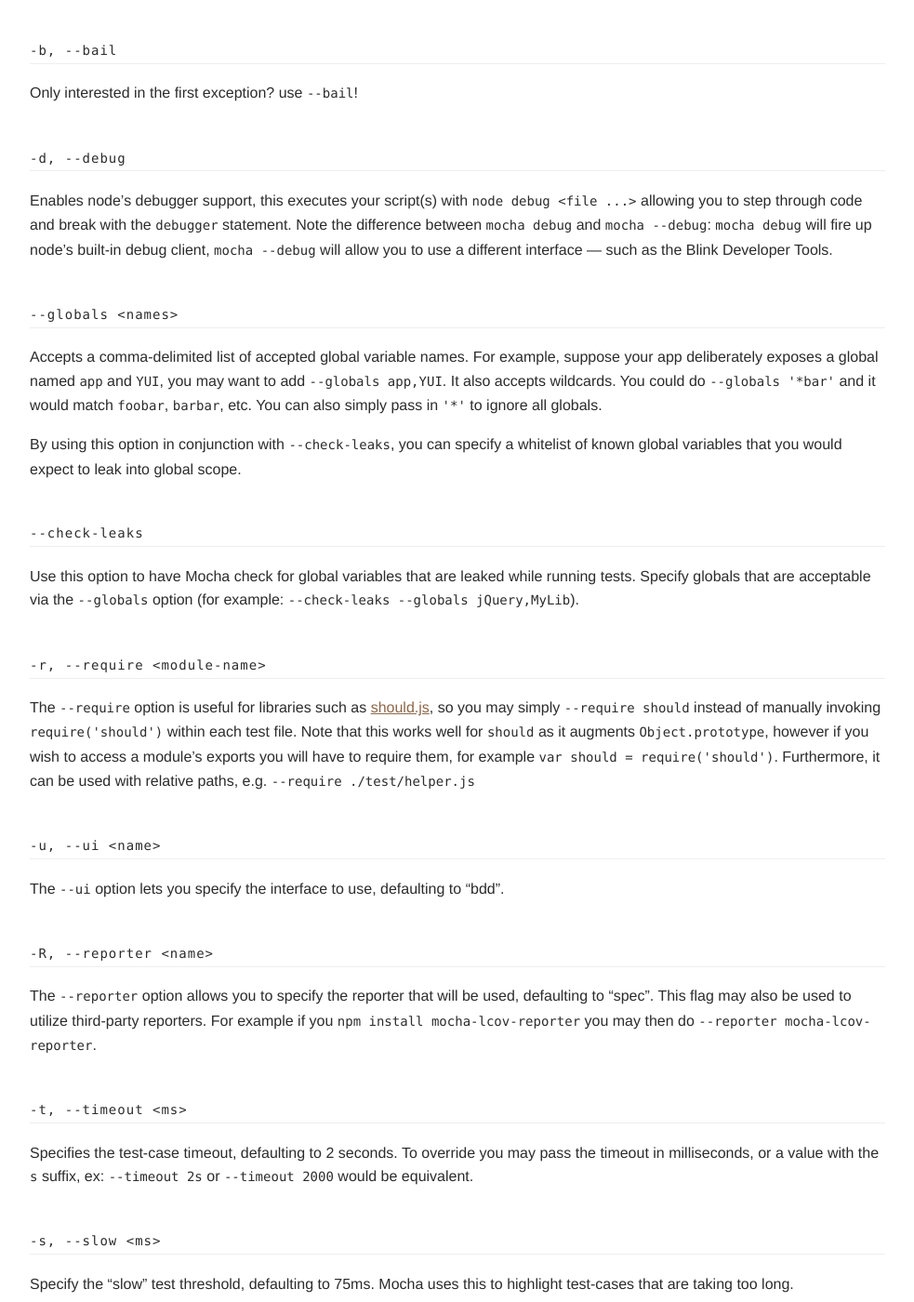
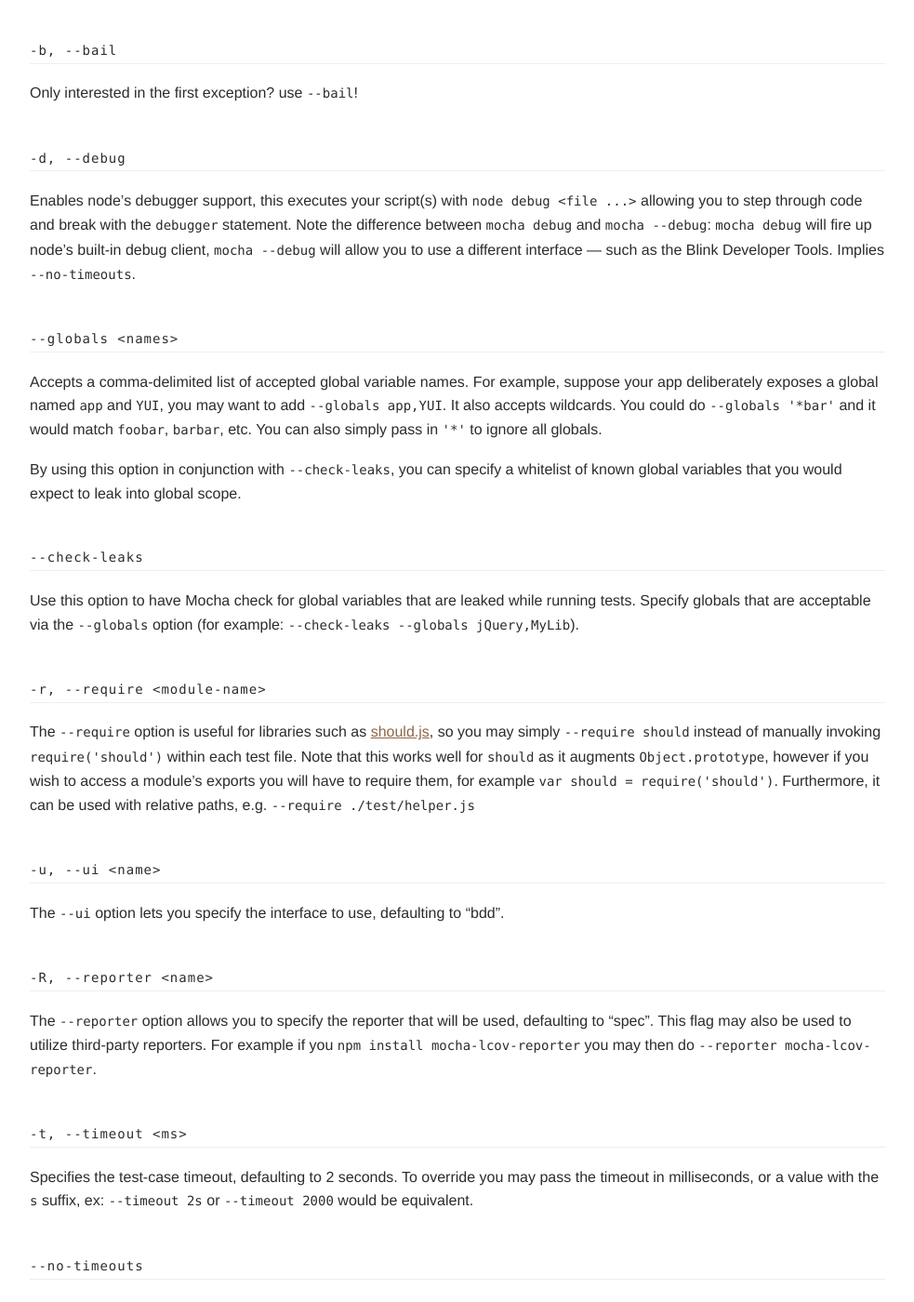
Before and after one commit to mochajs/docs-legacy, a Jekyll site: the page built from index.md, in a window 1280 px wide and 1400 px high, scrolled down 31099 px. Shown: the whole window at 93% size, without its empty margins (148-1131 px from the left). Built offline with Jekyll 4.4.1, drawn with Linux system fonts in a browser that asks for light colours; some of the changed text lies outside the part shown.

Commit message:
add --no-timeouts to docs; closes #3137  (#3176)

```diff
--- a/index.md
+++ b/index.md
@@ -817,7 +817,7 @@ Only interested in the first exception? use `--bail`!
 
 ### `-d, --debug`
 
-Enables node's debugger support, this executes your script(s) with `node debug <file ...>` allowing you to step through code and break with the `debugger` statement. Note the difference between `mocha debug` and `mocha --debug`: `mocha debug` will fire up node's built-in debug client, `mocha --debug` will allow you to use a different interface — such as the Blink Developer Tools.
+Enables node's debugger support, this executes your script(s) with `node debug <file ...>` allowing you to step through code and break with the `debugger` statement. Note the difference between `mocha debug` and `mocha --debug`: `mocha debug` will fire up node's built-in debug client, `mocha --debug` will allow you to use a different interface — such as the Blink Developer Tools. Implies `--no-timeouts`.
 
 ### `--globals <names>`
 
@@ -844,6 +844,10 @@ The `--reporter` option allows you to specify the reporter that will be used, de
 ### `-t, --timeout <ms>`
 
 Specifies the test-case timeout, defaulting to 2 seconds. To override you may pass the timeout in milliseconds, or a value with the `s` suffix, ex: `--timeout 2s` or `--timeout 2000` would be equivalent.
+
+### `--no-timeouts`
+
+Disables timeouts. Equivalent to `--timeout 0`.
 
 ### `-s, --slow <ms>`
 
```
